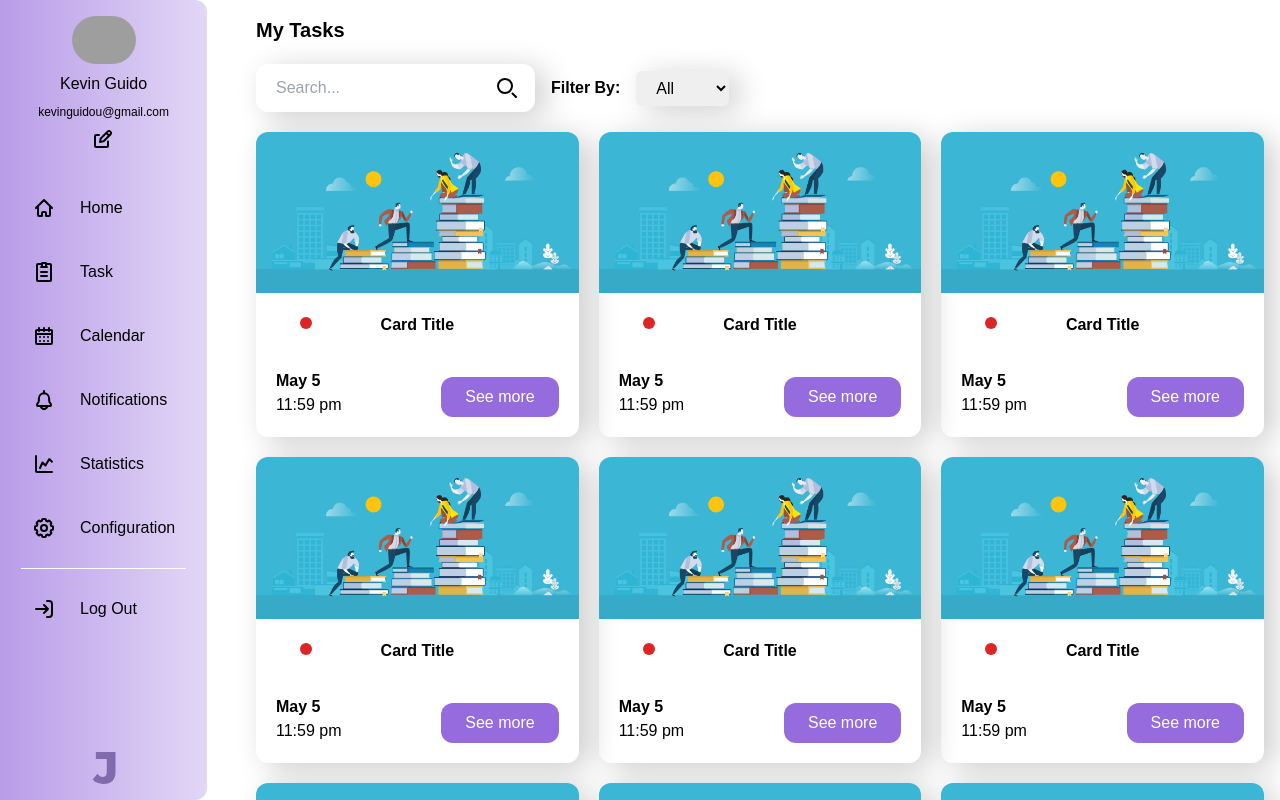
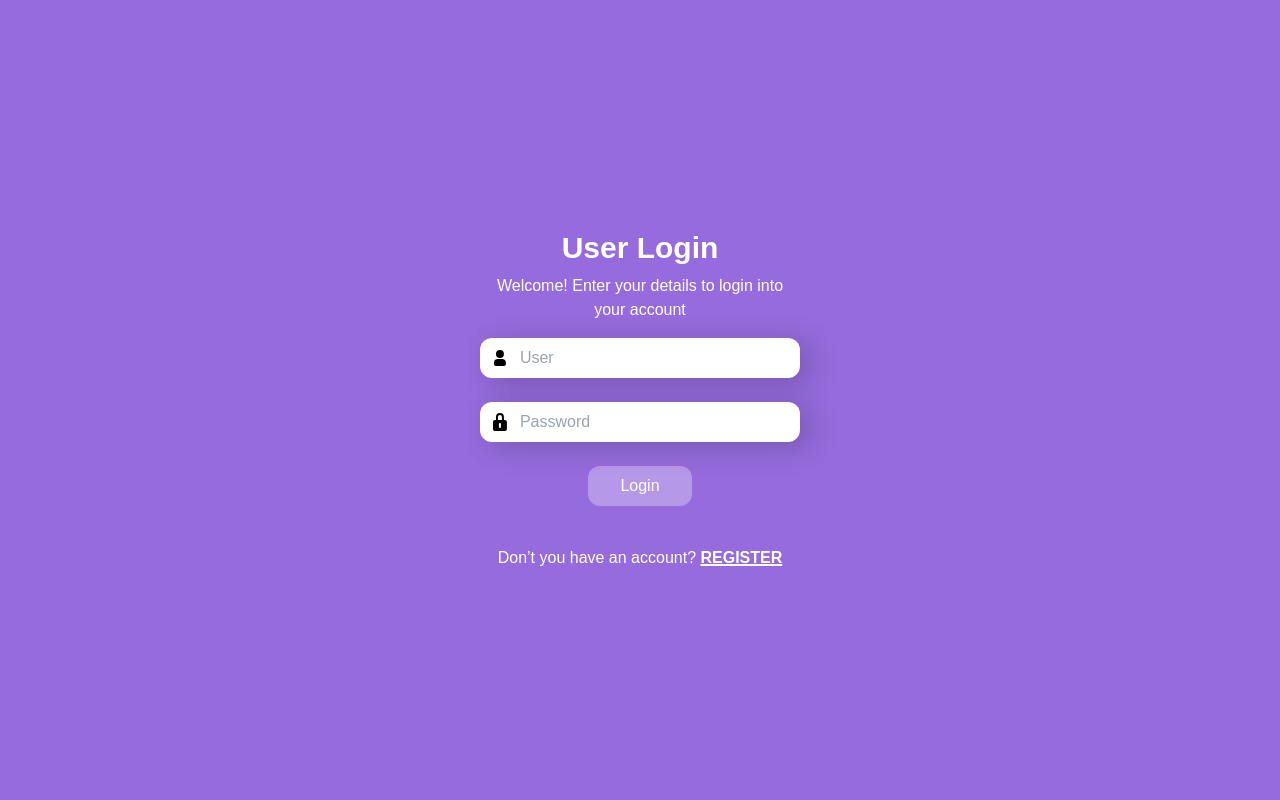
Before and after one commit to Kevingu08/Proyecto-Interactivas-II, a React (Vite) app in the folder Jint/: page / in a window 1280 px wide. Shown: the top 800 px of the page. Built offline with nearby package versions, Linux system fonts and the light colour scheme; grey boxes are pictures that could not be loaded.

Commit message:
Login and SingUp added

```diff
--- a/Jint/src/components/App.jsx
+++ b/Jint/src/components/App.jsx
@@ -11,12 +11,17 @@ import { Slider } from "./Slider.jsx";
 import { Calendar } from "./Calendar.jsx";
 import { Search } from "./Search.jsx";
 import { Filter } from "./Filter.jsx";
+import { Login } from "./Login.jsx";
+import { SingUp } from "./SingUp.jsx";
 
 
 function App() {
     return (
         <>
-            <Sidebar />
+            <Login/>
+            {/* <SingUp/> */}
+
+            {/* <Sidebar /> */}
             {/* LandingPage */}
             {/* <section className="grid grid-cols-1 lg:grid-cols-4  xl:ml-[15rem] px-4 gap-6">
                 <div className="grid col-span-3 mt-5 lg:col-span-4 xl:col-span-3">
@@ -56,7 +61,7 @@ function App() {
             </section> */}
 
             {/* TaskPage */}
-            <section className="md:ml-[15rem] p-4">
+            {/* <section className="md:ml-[15rem] p-4">
                 <h2 className="font-bold text-xl">My Tasks</h2>
                 <div className="flex flex-col sm:flex-row gap-4  mt-5">
                     <Search/>
@@ -67,7 +72,7 @@ function App() {
                         <Card key={i} />
                     ))}
                 </div>
-            </section>
+            </section> */}
 
             {/* <Tasks/> */}
         </>
--- /dev/null
+++ b/Jint/src/components/Login.jsx
@@ -0,0 +1,30 @@
+import './index.css'
+
+export function Login() {
+    return (
+        <section className="flex flex-col justify-center items-center h-screen bg-primary">
+            <div className='flex flex-col items-center justify-center w-80'>
+                <h2 className="font-bold text-3xl text-center text-white mb-2">User Login</h2>
+                <p className='text-center text-white'>Welcome! Enter your details to login into your account</p>
+
+                <form className="mt-4 flex flex-col gap-6 w-full mb-10">
+                    <div className="shadow-main p-2 rounded-xl bg-white flex gap-2">
+                        <svg className="w-6 h-6 text-gray-800 dark:text-black" aria-hidden="true" xmlns="http://www.w3.org/2000/svg" width="24" height="24" fill="currentColor" viewBox="0 0 24 24">
+                          <path fill-rule="evenodd" d="M12 4a4 4 0 1 0 0 8 4 4 0 0 0 0-8Zm-2 9a4 4 0 0 0-4 4v1a2 2 0 0 0 2 2h8a2 2 0 0 0 2-2v-1a4 4 0 0 0-4-4h-4Z" clip-rule="evenodd"/>
+                        </svg>
+                        <input className='w-[90%]' type="text"  placeholder="User" />
+                    </div>
+                    <div className="shadow-main p-2 rounded-xl bg-white flex gap-2">
+                        <svg className="w-6 h-6 text-gray-800 dark:text-black" aria-hidden="true" xmlns="http://www.w3.org/2000/svg" width="24" height="24" fill="currentColor" viewBox="0 0 24 24">
+                          <path fill-rule="evenodd" d="M8 10V7a4 4 0 1 1 8 0v3h1a2 2 0 0 1 2 2v7a2 2 0 0 1-2 2H7a2 2 0 0 1-2-2v-7a2 2 0 0 1 2-2h1Zm2-3a2 2 0 1 1 4 0v3h-4V7Zm2 6a1 1 0 0 1 1 1v3a1 1 0 1 1-2 0v-3a1 1 0 0 1 1-1Z" clip-rule="evenodd"/>
+                        </svg>
+                        <input className='w-[90%]' type="password" placeholder="Password" />
+                    </div>
+
+                    <input className='text-white bg-white/30 rounded-xl w-fit m-auto px-8 py-2 cursor-pointer hover:bg-white hover:text-primary hover:font-semibold' type="submit" value="Login"/>
+                </form>
+                <p className='text-white'>Don’t you have an account? <a className='font-bold underline decoration-2' href="#">REGISTER</a></p>
+            </div>
+        </section>
+    )
+}
--- /dev/null
+++ b/Jint/src/components/SingUp.jsx
@@ -0,0 +1,43 @@
+import './index.css'
+
+export function SingUp(){
+    return (
+        <section className="flex flex-col justify-center items-center h-screen bg-primary">
+            <div className='flex flex-col items-center justify-center w-80'>
+                <h2 className="font-bold text-3xl text-center text-white mb-2">Sing Up</h2>
+                <p className='text-center text-white'>Welcome! Come on and create your account </p>
+
+                <form className="mt-4 flex flex-col gap-6 w-full mb-10">
+                    <div className="shadow-main p-2 rounded-xl bg-white flex gap-2">
+                        <svg className="w-6 h-6 text-gray-800 dark:text-black" aria-hidden="true" xmlns="http://www.w3.org/2000/svg" width="24" height="24" fill="currentColor" viewBox="0 0 24 24">
+                          <path fill-rule="evenodd" d="M12 4a4 4 0 1 0 0 8 4 4 0 0 0 0-8Zm-2 9a4 4 0 0 0-4 4v1a2 2 0 0 0 2 2h8a2 2 0 0 0 2-2v-1a4 4 0 0 0-4-4h-4Z" clip-rule="evenodd"/>
+                        </svg>
+                        <input className='w-[90%]' type="text"  placeholder="User" />
+                    </div>
+                    <div className="shadow-main p-2 rounded-xl bg-white flex gap-2">
+                    <svg className="w-6 h-6 text-gray-800 dark:text-black" aria-hidden="true" xmlns="http://www.w3.org/2000/svg" width="24" height="24" fill="currentColor" viewBox="0 0 24 24">
+                      <path d="M2.038 5.61A2.01 2.01 0 0 0 2 6v12a2 2 0 0 0 2 2h16a2 2 0 0 0 2-2V6c0-.12-.01-.238-.03-.352l-.866.65-7.89 6.032a2 2 0 0 1-2.429 0L2.884 6.288l-.846-.677Z"/>
+                      <path d="M20.677 4.117A1.996 1.996 0 0 0 20 4H4c-.225 0-.44.037-.642.105l.758.607L12 10.742 19.9 4.7l.777-.583Z"/>
+                    </svg>
+                        <input className='w-[90%]' type="email"  placeholder="Email" />
+                    </div>
+                    <div className="shadow-main p-2 rounded-xl bg-white flex gap-2">
+                        <svg className="w-6 h-6 text-gray-800 dark:text-black" aria-hidden="true" xmlns="http://www.w3.org/2000/svg" width="24" height="24" fill="currentColor" viewBox="0 0 24 24">
+                          <path fill-rule="evenodd" d="M8 10V7a4 4 0 1 1 8 0v3h1a2 2 0 0 1 2 2v7a2 2 0 0 1-2 2H7a2 2 0 0 1-2-2v-7a2 2 0 0 1 2-2h1Zm2-3a2 2 0 1 1 4 0v3h-4V7Zm2 6a1 1 0 0 1 1 1v3a1 1 0 1 1-2 0v-3a1 1 0 0 1 1-1Z" clip-rule="evenodd"/>
+                        </svg>
+                        <input className='w-[90%]' type="password" placeholder="Password" />
+                    </div>
+                    <div className="shadow-main p-2 rounded-xl bg-white flex gap-2">
+                        <svg className="w-6 h-6 text-gray-800 dark:text-black" aria-hidden="true" xmlns="http://www.w3.org/2000/svg" width="24" height="24" fill="currentColor" viewBox="0 0 24 24">
+                          <path fill-rule="evenodd" d="M8 10V7a4 4 0 1 1 8 0v3h1a2 2 0 0 1 2 2v7a2 2 0 0 1-2 2H7a2 2 0 0 1-2-2v-7a2 2 0 0 1 2-2h1Zm2-3a2 2 0 1 1 4 0v3h-4V7Zm2 6a1 1 0 0 1 1 1v3a1 1 0 1 1-2 0v-3a1 1 0 0 1 1-1Z" clip-rule="evenodd"/>
+                        </svg>
+                        <input className='w-[90%]' type="password" placeholder="Confirm Password" />
+                    </div>
+
+                    <input className='text-white bg-white/30 rounded-xl w-fit m-auto px-8 py-2 cursor-pointer hover:bg-white hover:text-primary hover:font-semibold' type="submit" value="Sing Up"/>
+                </form>
+                <p className='text-white'>Do you have an account?  <a className='font-bold underline decoration-2' href="#">LOGIN</a></p>
+            </div>
+        </section>
+    )
+}
```
